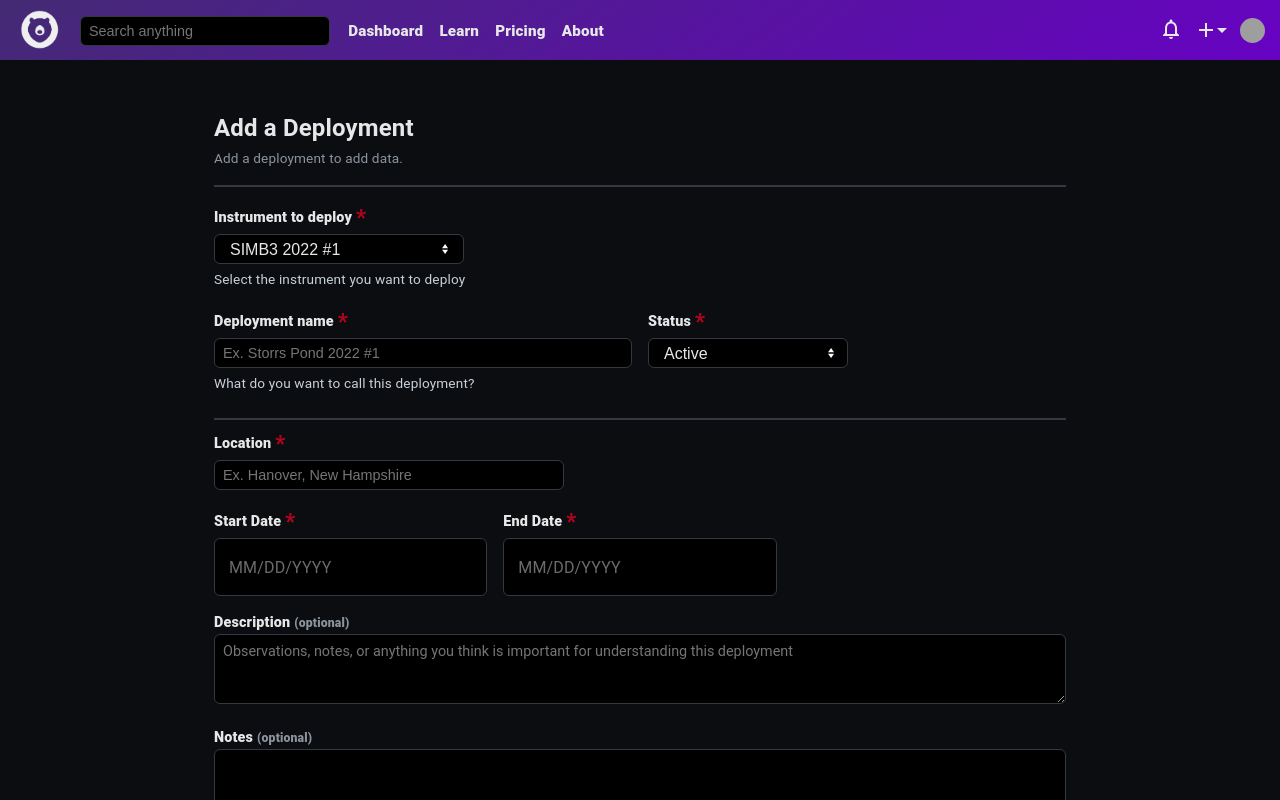
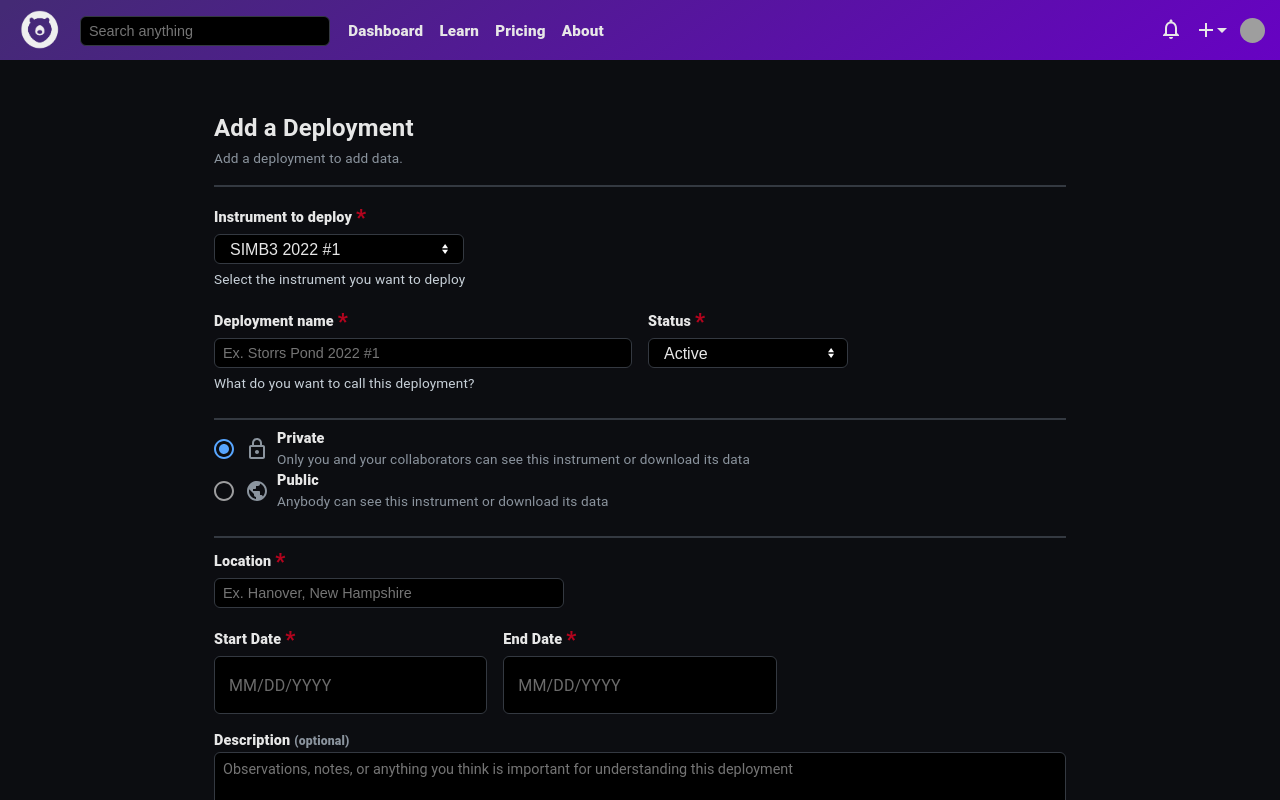
Before and after one commit to cplanck/project-bear-frontend, a Next.js app: page /deployment/add in a window 1280 px wide. Shown: the top 800 px of the page. Built offline with nearby package versions, Linux system fonts and the light colour scheme; grey boxes are pictures that could not be loaded.

Commit message:
more updated

```diff
--- a/src/components/Context.js
+++ b/src/components/Context.js
@@ -12,7 +12,7 @@ export const DeploymentContext = createContext();
 export const DataAvailableContext = createContext();
 
 export const blankInstrumentObject = {name: '',id: '', serial_number:'', description: '',notes: '' ,instrument_color: '', avatar: '', status: '', starred: false, starred_date: '', purchase_date: '', date_added: '', last_modified: '', template: false, data_model: {configured: false, field_num: 0, entries: 0}}
-export const blankDeploymentObject = {name: '', instrument_id: '', id: '', location: '' , description: '', instrument_color: '', status: '', privacy: '', tags: [], collaborators: [], date_added: '', last_modified: ''}
+export const blankDeploymentObject = {name: '', instrument_id: '', id: '', location: '' , description: '', deployment_start_date: '', deployment_end_date: '', instrument_color: '', status: '', privacy: 'private', tags: [], collaborators: [], date_added: '', last_modified: ''}
 export const blankTagObject = {name: '', color: ''}
 export const blankCollaboratorObject = {name:'', avatar: ''}
 
--- a/src/components/dashboard/Dashboard.module.css
+++ b/src/components/dashboard/Dashboard.module.css
@@ -1,5 +1,4 @@
 .card {
-    max-height: 250px;
     padding: 10px 0px 10px 0px;
     text-decoration: none;
     display: flex;
@@ -39,6 +38,7 @@
 }
 
 .description {
+    /* border: 2px solid red; */
     font-size: small;
     overflow: hidden;
     display: -webkit-box;
--- a/src/components/dashboard/Deployments.js
+++ b/src/components/dashboard/Deployments.js
@@ -56,6 +56,7 @@ export default function Deployments(props){
                         <div className={dbstyles.instrumentType}>
                             <div className='instrumentColor' style={{backgroundColor: props.deployment.instrument_color}}></div>
                             {props.deployment.instrument}
+
                         </div>
                     </div>
                     {props.deployment.tags?<TagsList instrument={props.deployment}/>:''}
--- a/src/components/deployment/Deployment.module.css
+++ b/src/components/deployment/Deployment.module.css
@@ -94,6 +94,18 @@
     width: 100%;
 }
 
+.privacyWrapper {
+    /* border: 2px solid red; */
+    display: flex;
+    align-items: center;
+}
+
+.privacyWrapperText {
+    /* border: 2px solid pink; */
+    display: flex;
+    flex-direction: column;
+}
+
 @media screen and (max-width: 991px) {
     .instrumentHeadingWrapper {
         flex-direction: column;
--- a/src/components/forms/AddDeploymentForm.js
+++ b/src/components/forms/AddDeploymentForm.js
@@ -2,6 +2,8 @@ import styles from '@/components/deployment/Deployment.module.css'
 import { Grid } from '@mui/material';
 import { useState, useContext, useEffect } from 'react'
 import { DatePicker } from '@mui/x-date-pickers/DatePicker';
+import { useRouter } from 'next/router'
+import { AppContext } from '@/components/Context'
 import CalendarMonthOutlinedIcon from '@mui/icons-material/CalendarMonthOutlined';
 import { DeploymentContext, InstrumentContext, DataAvailableContext } from '../../components/Context'
 import ColorPicker from '@/components/general/ColorPicker';
@@ -9,9 +11,19 @@ import DeploymentTagsEditPanel from '@/components/deployment/DeploymentTagsEditP
 import DeploymentTagsEditModal from "@/components/deployment/DeploymentTagEditModal";
 import structuredClone from "@ungap/structured-clone";
 import { blankDeploymentObject } from '@/components/Context';
+import Checkbox from '@mui/material/Checkbox';
+import { useFormik } from 'formik';
+import * as Yup from 'yup';
+import * as dayjs from 'dayjs'
+import fr from './FormRestrictions';
+import { Container } from '@mui/system';
+import FormGroup from '@mui/material/FormGroup';
+import FormControlLabel from '@mui/material/FormControlLabel';
+import PublicIcon from '@mui/icons-material/Public';
+import LockOutlinedIcon from '@mui/icons-material/LockOutlined';
+import Radio from '@mui/material/Radio';
 
-import * as dayjs from 'dayjs'
-import { Container } from '@mui/system';
+
 
 export default function DeploymentDetailsEditPanel(props){
 
@@ -19,20 +31,39 @@ export default function DeploymentDetailsEditPanel(props){
     const [colorPickerOpen, setColorPickerOpen] = useState(false)
     const [currentColor, setCurrentColor] = useState('#fff')
     const [tagModalOpen, setTagModalOpen] = useState(false)
+    const [deploymentList, setDeploymentList] = useContext(DeploymentContext)
+    const [context, setContext] = useContext(AppContext)
 
-    const [deploymentList, setDeploymentList] = useContext(DeploymentContext)
+    const router = useRouter()
+
+    function handleAlerts(alertType, alertSeverity, alertMessage){
+      setContext(structuredClone(context.alert.status=false))
+      let newContext = context
+      newContext[alertType].status = true
+      newContext[alertType].type = alertSeverity
+      newContext[alertType].message = alertMessage
+      setContext(structuredClone(newContext))
+    }
 
     function handleUserInput(event, id){
-        let temp = structuredClone(updatedDeployment);
+      formik.handleChange(event)
+      let temp = structuredClone(updatedDeployment);
+      if(id == 'private'){
+        temp.privacy = 'private'
+
+      }else if(id == 'public'){
+        temp.privacy = 'public'
+      }
+      else{
         temp[id] = event.target.value
-        setUpdatedDeployment(temp)
-        console.log(temp)
+      }
+      setUpdatedDeployment(temp)
     }
 
     function handleDateChange(newDate, id){
-        let temp = structuredClone(updatedDeployment);
-        temp[id] = String(newDate.$d)
-        setUpdatedDeployment(temp)
+      let temp = structuredClone(updatedDeployment);
+      temp[id] = dayjs(newDate).format()
+      setUpdatedDeployment(temp)
     }
 
     const handleInstrumentSelection = (e)=>{
@@ -53,14 +84,53 @@ export default function DeploymentDetailsEditPanel(props){
       const newDeploymentList = props.deployments
       newDeploymentList.push(updatedDeployment)
       props.setDeployments(newDeploymentList)
-  }
+      router.push('/dashboard/deployments')
+      handleAlerts('snackbar', 'success', updatedDeployment.name + ' added!')
+    }
+
+    const formik = useFormik({
+      initialValues: {
+        name: '',
+        location: '',
+        description: '',
+        notes: ''
+      },
+      validationSchema: Yup.object({
+          name: Yup.string().min(fr.deploymentName.minLength.val, fr.deploymentName.minLength.error).max(fr.deploymentName.maxLength.val, fr.deploymentName.maxLength.error).required('You must specify a deployment name'),
+          // location: Yup.string().max(fr.instrumentNotes.maxLength.val, fr.instrumentNotes.maxLength.error),
+          // description: Yup.string().max(fr.instrumentSerialNumber.maxLength.val, fr.instrumentSerialNumber.maxLength.error).min(fr.instrumentSerialNumber.minLength.val, fr.instrumentSerialNumber.minLength.error).required('You must specify an serial number for this instrument'),
+          // notes: Yup.string().max(fr.instrumentSerialNumber.maxLength.val, fr.instrumentSerialNumber.maxLength.error).min(fr.instrumentSerialNumber.minLength.val, fr.instrumentSerialNumber.minLength.error).required('You must specify an serial number for this instrument'),
+        }),
+
+      onSubmit: values => {
+        // console.log(instrumentDetails)
+        // updateInstrumentContext()
+        // handleAlerts('snackbar', 'success', instrumentDetails.name + ' added!')
+      },
+    });
 
     const instruments = props.instruments.map(instrument=><option key={instrument.id} id={instrument.id}>{instrument.name}</option>)
     instruments.unshift(<option disabled>Select instrument</option>)
 
+    const privateDiv = <div className={styles.privacyWrapper}>
+                        <LockOutlinedIcon fontSize='medium' className='greyText3 me-3'/>
+                        <div className={styles.privacyWrapperText}>
+                          <span className='inputSelectLabel'>Private</span>
+                          <span className='smallText greyText3'>Only you and your collaborators can see this instrument or download its data</span>
+                          </div>
+                      </div>
+
+    const publicDiv = <div className={styles.privacyWrapper}>
+                        <PublicIcon fontSize='medium' className='greyText3 me-3'/>
+                        <div className={styles.privacyWrapperText}>
+                          <span className='inputSelectLabel'>Public</span>
+                          <span className='smallText greyText3'>Anybody can see this instrument or download its data</span>
+                          </div>
+                      </div>
 
     return(
       <Container maxWidth={false} style={{ maxWidth: '900px', paddingTop: '50px' }}>
+          <form>
             <h2 className='removeHeaderMargin'>Add a Deployment</h2>
             <span className='greyText3 smallText'>Add a deployment to add data.</span>
               <hr className='hr my-4'/>
@@ -78,26 +148,39 @@ export default function DeploymentDetailsEditPanel(props){
                       <span className='inputSelectLabel'>Deployment name<span className='redText boldText ms-2' style={{fontSize: '1.5em'}}>*</span></span>
                       <div className='flexColumn'>
                         <input
-                        id='description'
+                        id='name'
+                        name='name'
                         className='styledInput small name'
                         placeholder='Ex. Storrs Pond 2022 #1'
-                        onChange={(e)=>{handleUserInput(e, 'name')}}
+                        onInput={(e)=>{handleUserInput(e, 'name')}}
+                        onBlur={formik.handleBlur}
                         />
-                        <span className='inputHelpText'>What do you want to call this deployment?</span>
+
+                        {formik.touched.name && formik.errors.name ? (
+                      <span className='smallText redText boldText' id='serialNumberError'>{formik.errors.name}</span>
+                      ) :<span className='inputHelpText'>What do you want to call this deployment?</span>}
                       </div>
                 </Grid>
                 <Grid xs={12} xl={4} item>
                     <span className='inputSelectLabel'>Status<span className='redText boldText ms-2' style={{fontSize: '1.5em'}}>*</span></span>
                     <div className='flexColumn'>
-                      <select className={'styledSelect status'}>
-                          <option value={'add'} >Active</option>
-                          <option value={'subtract'} >Inactive</option>
-                          <option value={'multiply'} >Retired</option>
-                          <option value={'divide'} >Staging</option>
+                      <select className={'styledSelect status'} onChange={(e)=>{handleUserInput(e, 'status')}}>
+                          <option value={'active'} >Active</option>
+                          <option value={'inactive'} >Inactive</option>
+                          <option value={'retired'} >Retired</option>
+                          <option value={'stagin'} >Staging</option>
                       </select>
-                      {/* <span className='inputHelpText'>Is this deployment ongoing or historical?</span> */}
                     </div>
 
+                </Grid>
+                <Grid xs={12} xl={12} item>
+                <hr className='hr'></hr>
+                  <FormGroup className={styles.radioButton}>
+                        <FormControlLabel control={<Radio checked={updatedDeployment.privacy=='private'?true:false} onChange={(e)=>handleUserInput(e, 'private')}/>} label={privateDiv}  />
+                  </FormGroup>
+                  <FormGroup className={styles.radioButton}>
+                      <FormControlLabel control={<Radio checked={updatedDeployment.privacy=='public'?true:false} onChange={(e)=>handleUserInput(e, 'public')}/>} label={publicDiv}  />
+                  </FormGroup>
                 </Grid>
 
                 <Grid xs={12} xl={12} item>
@@ -114,13 +197,13 @@ export default function DeploymentDetailsEditPanel(props){
                 <Grid xs={12} sm={6} xl={4} item >
                     <span className='inputSelectLabel'>Start Date<span className='redText boldText ms-2' style={{fontSize: '1.5em'}}>*</span></span>
                     <DatePicker components={{OpenPickerIcon: CalendarMonthOutlinedIcon}}
-                        className={styles.datePicker} onChange={(newDate) => handleDateChange(newDate, 'deployment_start_date')}
+                        className={styles.datePicker} onChange={newDate => handleDateChange(newDate, 'deployment_start_date')}
                     />
                 </Grid>
                 <Grid xs={12} sm={6} xl={4} item >
                     <span className='inputSelectLabel'>End Date<span className='redText boldText ms-2' style={{fontSize: '1.5em'}}>*</span></span>
                     <DatePicker components={{OpenPickerIcon: CalendarMonthOutlinedIcon}}
-                        className={styles.datePicker} onChange={(newDate) => handleDateChange(newDate, 'deployment_end_date')}
+                        className={styles.datePicker} onChange={newDate => handleDateChange(newDate, 'deployment_end_date')}
                     />
                 </Grid>
                 {/* <Grid xs={12} xl={3} item >
@@ -152,6 +235,7 @@ export default function DeploymentDetailsEditPanel(props){
                 <button className='textButton' onClick={()=>{props.setIsEditing(false)}}>Cancel</button>
                 <button className='greenButton' onClick={() => {handleSubmission()}}>Save Changes</button>
             </div>
+          </form>
         </Container>
     )
 }
--- a/src/components/instrument/InstrumentDetails.js
+++ b/src/components/instrument/InstrumentDetails.js
@@ -17,6 +17,7 @@ export default function InstrumentDetails(props){
             <Grid item sm={12} lg={8} xl={9}>
                 <InstrumentAboutSmall type={'instrument'}/>
                 <div style={{marginTop: '20px'}}><hr className='hr showOnMedium'></hr></div>
+
                 <Deployments instrument={props.instrument}/>
             </Grid>
             <Grid item sm={12} lg={4} xl={3}>
```
Also changed, not shown: src/components/forms/FormRestrictions.js (+16 -0 lines).
